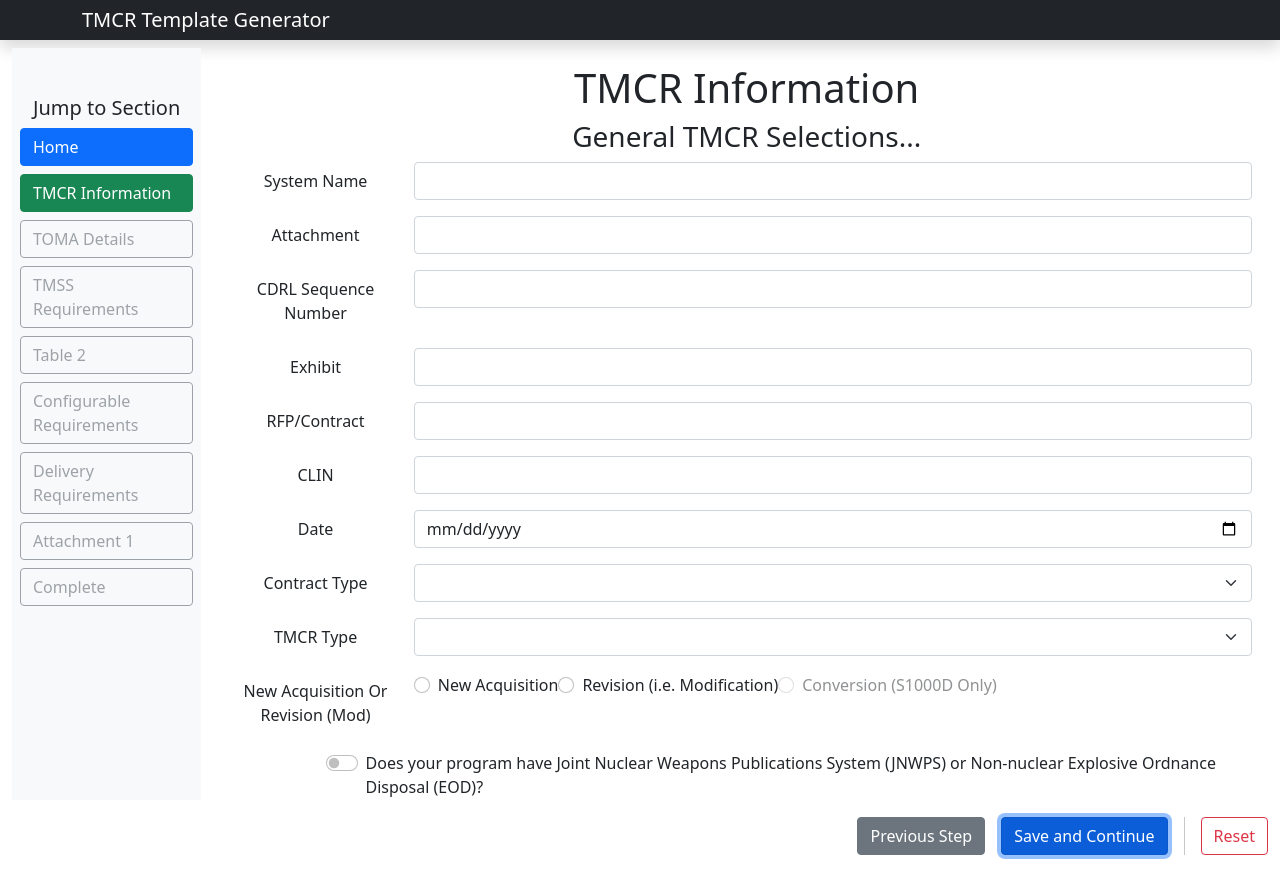
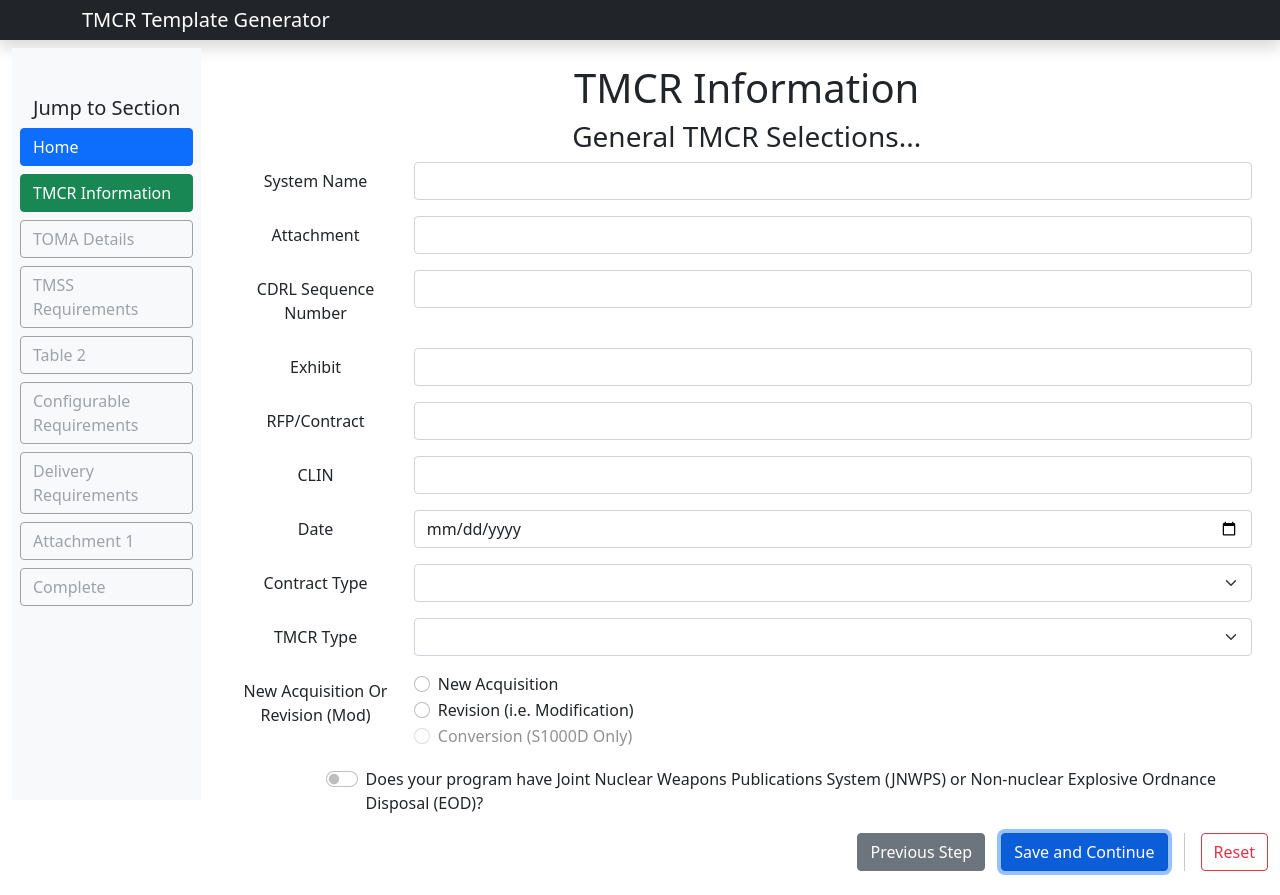
Before and after one commit to OZI-SP-Dev/tmcr, a React (Create React App) app: page / in a window 1280 px wide. Both pictures are taken after a click on the button "Save and Continue". Built offline with nearby package versions, Linux system fonts and the light colour scheme.

Commit message:
Updates for Linear documents

```diff
--- a/src/Steps/TOInfo.tsx
+++ b/src/Steps/TOInfo.tsx
@@ -290,6 +290,7 @@ export const TOInfo = () => {
         <Col className="text-start">
           <Form.Check
             required
+            style={{ display: "block" }}
             type="radio"
             checked={
               globalState.wizardOptions[globalState.tmcrIndex].new_revision ===
@@ -302,6 +303,7 @@ export const TOInfo = () => {
           />
           <Form.Check
             required
+            style={{ display: "block" }}
             type="radio"
             checked={
               globalState.wizardOptions[globalState.tmcrIndex].new_revision ===
@@ -314,6 +316,7 @@ export const TOInfo = () => {
           />
           <Form.Check
             required
+            style={{ display: "block" }}
             type="radio"
             checked={
               globalState.wizardOptions[globalState.tmcrIndex].new_revision ===
```
Also changed, not shown: 1 other file (tests, documents, lock files or other folders).
